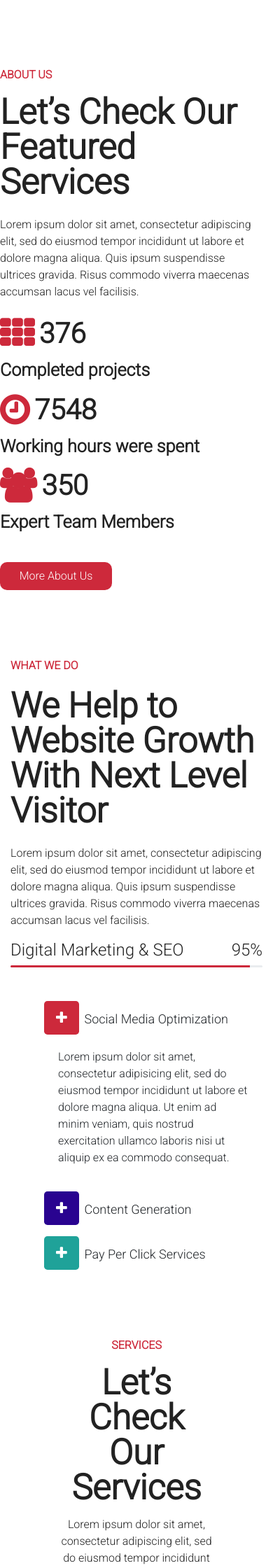
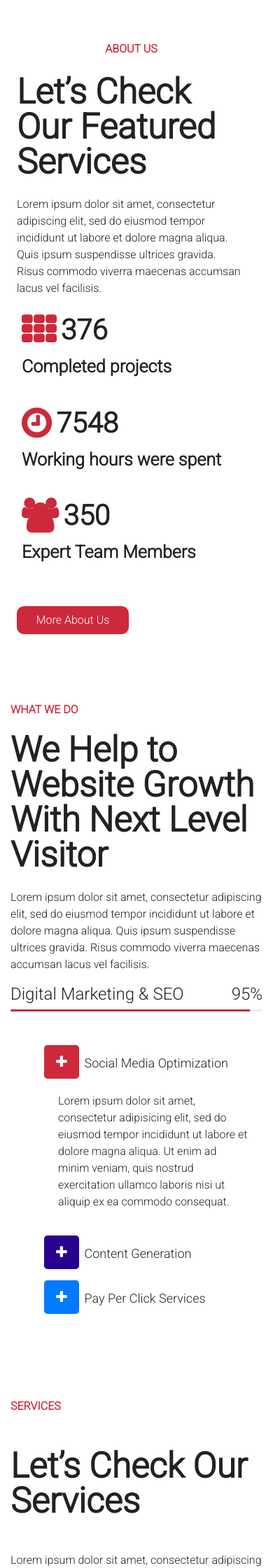
Before and after one commit to kiranbabucr7/Kites-Assignment-2, a PHP site: page / in a window 390 px wide. Shown: the part 3939-6179 px from the top of the page at 70% size. Run offline with PHP 8.4, Linux system fonts and the light colour scheme.

Commit message:
added section 7 and updated mobile view plus some edits

```diff
--- a/index.html
+++ b/index.html
@@ -77,7 +77,7 @@
         </div>
       </div>
     </nav>
-    <!-- section2 -->
+    <!-- section2 Intro-->
     <section>
       <div class="">
         <div class="container-fluid">
@@ -123,7 +123,7 @@
         </div>
       </div>
     </section>
-    <!-- section3 -->
+    <!-- section3 Features-->
     <section>
       <div class="mt-5 mb-5">
         <div class="container">
@@ -131,31 +131,31 @@
             <div>
               <p class="text-r">FEATURES</p>
             </div>
-            <div>
+            <div class="text-left text-md-center">
               <div>
-                <p style="font-size: 50px; font-weight: 800; font-stretch: ultra-expanded;">Let’s Check Our Featured Services</p>
+                <p style="font-size: 50px; font-weight: 800; font-stretch: ultra-expanded; line-height: 1.2;">Let’s Check Our Featured Services</p>
               </div>
-              <div class="ml-5 mr-5">
+              <div class="mt-4 ml-md-5 mr-md-5">
                 <p class="text-g text-bold">We are the one of the most effective Web Design Companies</p>
               </div>
             </div>
           </div>
           <div class="mt-5">
             <div class="row">
-              <div class="col-md-4 text-center">
+              <div class="col-md-4 text-left text-md-center">
                 <div class="feature-s m-2">
-                  <div  class="d-flex justify-content-center mt-4">
+                  <div  class="d-flex justify-content-start justify-content-md-center ml-3 ml-md-0 mt-4">
                     <div class="mt-3 cirle-2 d-flex justify-content-center">
                       <i class="fa fa-bar-chart fa-3x m-4" aria-hidden="true"></i>
                     </div>
                   </div>
-                  <div class="mt-4">
+                  <div class="mt-4 ml-3 ml-md-0">
                     <p class="text-r text-bold">Marketing Analysis</p>
                   </div>
-                  <div class="mt-4">
+                  <div class="mt-4 ml-3 ml-md-0">
                     <p class="text-g text-bold" style="line-height: 1.8;">Lorem ipsum dolor sit amet, consectetur adipiscing elit, sed do eiusmod tempor incididunt ut labore et dolore magna.</p>
                   </div>
-                  <div class="btn d-flex justify-content-center mt-5 pb-4">
+                  <div class="btn d-flex justify-content-start justify-content-md-center mt-5 pb-4">
                     <div class="orange-box-6 text-center text-w">
                       <div class="pt-2">
                         <i class="fa fa-arrow-right font-weight-bolder" aria-hidden="true"></i>
@@ -165,20 +165,20 @@
                   </div>
                 </div>
               </div>
-              <div class="col-md-4 text-center">
+              <div class="col-md-4 text-left text-md-center">
                 <div class="feature-s m-2">
-                  <div  class="d-flex justify-content-center mt-4">
+                  <div  class="d-flex justify-content-start justify-content-md-center ml-3 ml-md-0 mt-4">
                     <div class="mt-3 cirle-2 d-flex justify-content-center">
                       <i class="fa fa-rocket   fa-3x m-4" aria-hidden="true"></i>
                     </div>
                   </div>
-                  <div class="mt-4">
+                  <div class="mt-4 ml-3 ml-md-0">
                     <p class="text-r text-bold">Website Optimizations</p>
                   </div>
-                  <div class="mt-4">
+                  <div class="mt-4 ml-3 ml-md-0">
                     <p class="text-g text-bold" style="line-height: 1.8;">Lorem ipsum dolor sit amet, consectetur adipiscing elit, sed do eiusmod tempor incididunt ut labore et dolore magna.</p>
                   </div>
-                  <div class="btn d-flex justify-content-center mt-5 pb-4">
+                  <div class="btn d-flex justify-content-start justify-content-md-center mt-5 pb-4">
                     <div class="orange-box-6 text-center text-w">
                       <div class="pt-2">
                         <i class="fa fa-arrow-right font-weight-bolder" aria-hidden="true"></i>
@@ -188,20 +188,20 @@
                   </div>
                 </div>
               </div>
-              <div class="col-md-4 text-center">
+              <div class="col-md-4 text-left text-md-center">
                 <div class="feature-s m-2">
-                  <div  class="d-flex justify-content-center mt-4">
+                  <div  class="d-flex justify-content-start justify-content-md-center ml-3 ml-md-0 mt-4">
                     <div class="mt-3 cirle-2 d-flex justify-content-center">
                       <i class="fa fa-envelope   fa-3x m-4" aria-hidden="true"></i>
                     </div>
                   </div>
-                  <div class="mt-4">
+                  <div class="mt-4 ml-3 ml-md-0">
                     <p class="text-r text-bold">Email Marketing</p>
                   </div>
-                  <div class="mt-4">
+                  <div class="mt-4 ml-3 ml-md-0">
                     <p class="text-g text-bold" style="line-height: 1.8;">Lorem ipsum dolor sit amet, consectetur adipiscing elit, sed do eiusmod tempor incididunt ut labore et dolore magna.</p>
                   </div>
-                  <div class="btn d-flex justify-content-center mt-5 pb-4">
+                  <div class="btn d-flex justify-content-start justify-content-md-center mt-5 pb-4">
                     <div class="orange-box-6 text-center text-w">
                       <div class="pt-2">
                         <i class="fa fa-arrow-right font-weight-bolder" aria-hidden="true"></i>
@@ -224,18 +224,18 @@
             <div class="col-md-6 mt-5 pr-0 about-img"></div>
             <div class="col-md-5 mt-5">
               <div class="mt-5 pl-md-3">
-                <div>
+                <div class="text-center text-md-left">
                   <p class="text-r">ABOUT US</p>
                 </div>
-                <div>
+                <div class="m-4 m-md-0">
                   <p class="text-big-g">Let’s Check Our Featured Services</p>
                 </div>
-                <div class="mt-4 text-g">
+                <div class="m-4 m-md-0 mt-4 text-g">
                   <p>Lorem ipsum dolor sit amet, consectetur adipiscing elit, sed do eiusmod tempor incididunt ut labore et dolore magna aliqua. Quis ipsum suspendisse ultrices gravida. Risus commodo viverra maecenas accumsan lacus vel facilisis.</p>
                 </div>
                 <div class="mt-4">
-                  <div class="row">
-                    <div class="col-lg-4 col-md-6">
+                  <div class="row m-3 m-md-0">
+                    <div class="col-lg-4 col-md-6 mt- mt4-md-0">
                       <div class="d-inline-flex">
                         <i class="fa fa-th fa-3x text-r" aria-hidden="true"></i>
                         <p class="text-big-g pt-1 ml-2" style="font-size: 40px;">376</p>
@@ -244,7 +244,7 @@
                         <p class="text-big-g-1">Completed projects</p>
                       </div>
                     </div>
-                    <div class="col-lg-4 col-md-6">
+                    <div class="col-lg-4 col-md-6 mt-4 mt-md-0">
                       <div class="d-inline-flex">
                         <i class="fa fa-clock-o fa-3x text-r" aria-hidden="true"></i>
                         <p class="text-big-g pt-1 ml-2" style="font-size: 40px;">7548</p>
@@ -253,7 +253,7 @@
                         <p class="text-big-g-1">Working hours were spent</p>
                       </div>
                     </div>
-                    <div class="col-lg-4 col-md-6">
+                    <div class="col-lg-4 col-md-6 mt-4 mt-md-0">
                       <div class="d-inline-flex">
                         <i class="fa fa-users fa-3x text-r" aria-hidden="true"></i>
                         <p class="text-big-g pt-1 ml-2" style="font-size: 40px;">350</p>
@@ -263,9 +263,11 @@
                       </div>
                     </div>
                   </div>
-                  <div class="mt-4">
-                    <div class="orange-box-7">
-                      <p class="pt-2 text-center text-w">More About Us</p>
+                  <div class="d-flex ml-4 ml-md-0">
+                    <div class="mt-4 pt-1">
+                      <div class="orange-box-7">
+                        <p class="pt-2 text-center text-w">More About Us</p>
+                      </div>
                     </div>
                   </div>
                 </div>
@@ -275,7 +277,7 @@
         </div>
       </div>
     </section>
-    <!-- section5 -->
+    <!-- section5 What we do-->
     <section>
       <div>
         <div class="container">
@@ -344,7 +346,7 @@
                       <div id="headingThree">
                         <h2 class="mb-0">
                           <a type="button" data-toggle="collapse" data-target="#collapseThree" aria-expanded="false" aria-controls="collapseThree">
-                            <div class="btn btn-lg" style="background-color: #1fa299;"><i class="fa fa-plus text-w" aria-hidden="true"></i></div>
+                            <div class="btn btn-lg bg-primary" ><i class="fa fa-plus text-w" aria-hidden="true"></i></div>
                             <span style="font-size: 18px;">Pay Per Click Services</span>
                           </a>
                         </h2>
@@ -366,14 +368,14 @@
         </div>
       </div>
     </section>
-    <!-- section6 -->
+    <!-- section 6 Services-->
     <section>
       <div class="section6">
-        <div class="container">
-          <div class="mt-md-5 mb-md-5 pt-md-5 text-center" style="margin-left: 20%; margin-right: 20%;">
+        <div class="container-fluid">
+          <div class="text-left text-md-center mt-4">
             <p class="text-r">SERVICES</p>
-            <P class="text-big-g">Let’s Check Our Services</P>
-            <P class="text-g">Lorem ipsum dolor sit amet, consectetur adipiscing elit, sed do eiusmod tempor incididunt ut labore et dolore magna.</P>
+            <P class="text-big-g mt-5">Let’s Check Our Services</P>
+            <P class="text-g mt-5">Lorem ipsum dolor sit amet, consectetur adipiscing elit, sed do eiusmod tempor incididunt ut labore et dolore magna.</P>
           </div>
         </div>
         <div class="container">
@@ -386,7 +388,7 @@
                   </div>
                 </div>
                 <div class="mt-4 ml-3">
-                  <p class="text-r text-bold">Marketing Analysis</p>
+                  <p class="text-r text-bold">Digital Marketing</p>
                 </div>
                 <div class="mt-4 ml-3">
                   <p class="text-g text-bold" style="line-height: 1.8;">Lorem ipsum dolor sit amet, consectetur adipiscing elit, sed do eiusmod tempor incididunt ut labore et dolore magna.</p>
@@ -405,11 +407,11 @@
               <div class="feature-s mb-5 mt-5" style="width: 95%;">
                 <div  class="d-flex mt-4 ml-3">
                   <div class="mt-3 cirle-2 d-flex justify-content-center">
-                    <i class="fa fa-bar-chart fa-3x m-4" aria-hidden="true"></i>
+                    <i class="fa fa-globe fa-3x m-4" aria-hidden="true"></i>
                   </div>
                 </div>
                 <div class="mt-4 ml-3">
-                  <p class="text-r text-bold">Marketing Analysis</p>
+                  <p class="text-r text-bold">Web Development</p>
                 </div>
                 <div class="mt-4 ml-3">
                   <p class="text-g text-bold" style="line-height: 1.8;">Lorem ipsum dolor sit amet, consectetur adipiscing elit, sed do eiusmod tempor incididunt ut labore et dolore magna.</p>
@@ -428,11 +430,11 @@
               <div class="feature-s mb-5 mt-5" style="width: 95%;">
                 <div  class="d-flex mt-4 ml-3">
                   <div class="mt-3 cirle-2 d-flex justify-content-center">
-                    <i class="fa fa-bar-chart fa-3x m-4" aria-hidden="true"></i>
+                    <i class="fa fa-camera fa-3x m-4" aria-hidden="true"></i>
                   </div>
                 </div>
                 <div class="mt-4 ml-3">
-                  <p class="text-r text-bold">Marketing Analysis</p>
+                  <p class="text-r text-bold">Branding</p>
                 </div>
                 <div class="mt-4 ml-3">
                   <p class="text-g text-bold" style="line-height: 1.8;">Lorem ipsum dolor sit amet, consectetur adipiscing elit, sed do eiusmod tempor incididunt ut labore et dolore magna.</p>
@@ -451,11 +453,11 @@
               <div class="feature-s mb-5 mt-5" style="width: 95%;">
                 <div  class="d-flex mt-4 ml-3">
                   <div class="mt-3 cirle-2 d-flex justify-content-center">
-                    <i class="fa fa-bar-chart fa-3x m-4" aria-hidden="true"></i>
+                    <i class="fa fa-paint-brush fa-3x m-4" aria-hidden="true"></i>
                   </div>
                 </div>
                 <div class="mt-4 ml-3">
-                  <p class="text-r text-bold">Marketing Analysis</p>
+                  <p class="text-r text-bold">Design</p>
                 </div>
                 <div class="mt-4 ml-3">
                   <p class="text-g text-bold" style="line-height: 1.8;">Lorem ipsum dolor sit amet, consectetur adipiscing elit, sed do eiusmod tempor incididunt ut labore et dolore magna.</p>
@@ -474,11 +476,11 @@
               <div class="feature-s mb-5 mt-5" style="width: 95%;">
                 <div  class="d-flex mt-4 ml-3">
                   <div class="mt-3 cirle-2 d-flex justify-content-center">
-                    <i class="fa fa-bar-chart fa-3x m-4" aria-hidden="true"></i>
+                    <i class="fa fa-cogs fa-3x m-4" aria-hidden="true"></i>
                   </div>
                 </div>
                 <div class="mt-4 ml-3">
-                  <p class="text-r text-bold">Marketing Analysis</p>
+                  <p class="text-r text-bold">SEO Optimization</p>
                 </div>
                 <div class="mt-4 ml-3">
                   <p class="text-g text-bold" style="line-height: 1.8;">Lorem ipsum dolor sit amet, consectetur adipiscing elit, sed do eiusmod tempor incididunt ut labore et dolore magna.</p>
@@ -497,11 +499,11 @@
               <div class="feature-s mb-5 mt-5" style="width: 95%;">
                 <div  class="d-flex mt-4 ml-3">
                   <div class="mt-3 cirle-2 d-flex justify-content-center">
-                    <i class="fa fa-bar-chart fa-3x m-4" aria-hidden="true"></i>
+                    <i class="fa fa-print fa-3x m-4" aria-hidden="true"></i>
                   </div>
                 </div>
                 <div class="mt-4 ml-3">
-                  <p class="text-r text-bold">Marketing Analysis</p>
+                  <p class="text-r text-bold">Digital / Offset Printing</p>
                 </div>
                 <div class="mt-4 ml-3">
                   <p class="text-g text-bold" style="line-height: 1.8;">Lorem ipsum dolor sit amet, consectetur adipiscing elit, sed do eiusmod tempor incididunt ut labore et dolore magna.</p>
@@ -520,6 +522,84 @@
         </div>
       </div>
     </section>
+    <!-- section 7 testimonial -->
+    <section>
+      <div class="">
+        <div class="container-fluid">
+          <div class="row">
+            <div class="col-lg-6 mb-5">
+                <div class="mt-md-2 pt-md-5 ml-md-5">
+                  <div class="mt-md-2 ml-md-5">
+                    <div class="pr-md-4">
+                      <div class="mt-3">
+                        <p class="text-r">TESTIMONIALS</p>
+                      </div>
+                      <div class="mt-2">
+                        <p style="font-size: 50px; font-weight: 800; font-stretch: ultra-expanded;line-height: 1.2;">What Our Clients Are Saying?</p>
+                      </div>
+                      <div class="mt-4">
+                        <div class="">
+                          <div id="carouselExampleIndicators" class="carousel slide" data-ride="carousel">
+                            <div class="carousel-inner">
+                              <div class="carousel-item active">
+                                <p class="text-g">Lorem ipsum dolor sit amet, consectetur adipiscing elit, sed do eiusmod tempor incididunt ut labore et dolore magna aliqua. Quis ipsum suspendisse ultrices gravida. Risus commodo viverra maecenas accumsan lacus vel facilisis.</p>
+                                <div class="d-flex mt-4">
+                                  <img src="https://templates.envytheme.com/dibiz/default/assets/img/user1.jpg" alt="John doe" style="width: 70px; height: 70px; border-radius: 50%;">
+                                  <div class="ml-3">
+                                    <p class="mb-0">John doe</p>
+                                    <p>Web Developer</p>
+                                  </div>
+                                </div>
+                              </div>
+                              <div class="carousel-item">
+                                <p>Lorem ipsum dolor sit amet, consectetur adipiscing elit, sed do eiusmod tempor incididunt ut labore et dolore magna aliqua. Quis ipsum suspendisse ultrices gravida. Risus commodo viverra maecenas accumsan lacus vel facilisis.</p>
+                                <div class="d-flex mt-4">
+                                  <img src="https://templates.envytheme.com/dibiz/default/assets/img/user2.jpg" alt="John doe" style="width: 70px; height: 70px; border-radius: 50%;">
+                                  <div class="ml-3">
+                                    <p class="mb-0">Mariya Bell</p>
+                                    <p>Python Developer</p>
+                                  </div>
+                                </div>
+                              </div>
+                              <div class="carousel-item">
+                                <p>Lorem ipsum dolor sit amet, consectetur adipiscing elit, sed do eiusmod tempor incididunt ut labore et dolore magna aliqua. Quis ipsum suspendisse ultrices gravida. Risus commodo viverra maecenas accumsan lacus vel facilisis.</p>
+                                <div class="d-flex mt-4">
+                                  <img src="https://templates.envytheme.com/dibiz/default/assets/img/user3.jpg" alt="John doe" style="width: 70px; height: 70px; border-radius: 50%;">
+                                  <div class="ml-3">
+                                    <p class="mb-0">Kiran Babu</p>
+                                    <p>Full Stack Developer</p>
+                                  </div>
+                                </div>
+                              </div>
+                            </div>
+                            <a class="carousel-control-prev" href="#carouselExampleIndicators" role="button" data-slide="prev"></a>
+                            <a class="carousel-control-next" href="#carouselExampleIndicators" role="button" data-slide="next"></a>
+                            <div class="d-flex justify-content-left pl-0 mt-2 pt-5">
+                              <ol class="carousel-indicators">
+                                <li data-target="#carouselExampleIndicators" data-slide-to="0" class="active">
+                                    <div style="width:20px; height:20px; border-radius:50%; background-color:rgb(205, 41, 59);">
+                                    </div>
+                                </li>
+                                <li data-target="#carouselExampleIndicators" data-slide-to="1">
+                                    <div style="width:20px; height:20px; border-radius:50%; background-color:#290390;">
+                                </li>
+                                <li data-target="#carouselExampleIndicators" data-slide-to="2">
+                                    <div class="bg-primary" style="width:20px; height:20px; border-radius:50% ;">
+                                </li>
+                              </ol>
+                            </div>
+                          </div>
+                        </div>
+                      </div>
+                    </div>
+                  </div>
+                </div>
+            </div>
+            <div class="col-lg-6 s7-banner"></div>
+          </div>
+        </div>
+      </div>
+    </section>
     <!-- Optional JavaScript -->
     <!-- jQuery first, then Popper.js, then Bootstrap JS -->
     <script src="https://code.jquery.com/jquery-3.5.1.slim.min.js" integrity="sha384-DfXdz2htPH0lsSSs5nCTpuj/zy4C+OGpamoFVy38MVBnE+IbbVYUew+OrCXaRkfj" crossorigin="anonymous"></script>
--- a/styles/styles.css
+++ b/styles/styles.css
@@ -58,6 +58,16 @@
 /* accordian */
 .card-link:hover {
     color: rgb(205, 41, 59);
+}
+/* section7 */
+.s7-banner{
+    min-height: 400px;
+    background-image: url("https://templates.envytheme.com/dibiz/default/assets/img/testimonials-img.jpg");
+    background-color: #cccccc;
+    background-position: center;
+    background-repeat: no-repeat;
+    background-size: cover;
+    width:100%;
 }
 
 /* utils */
```
